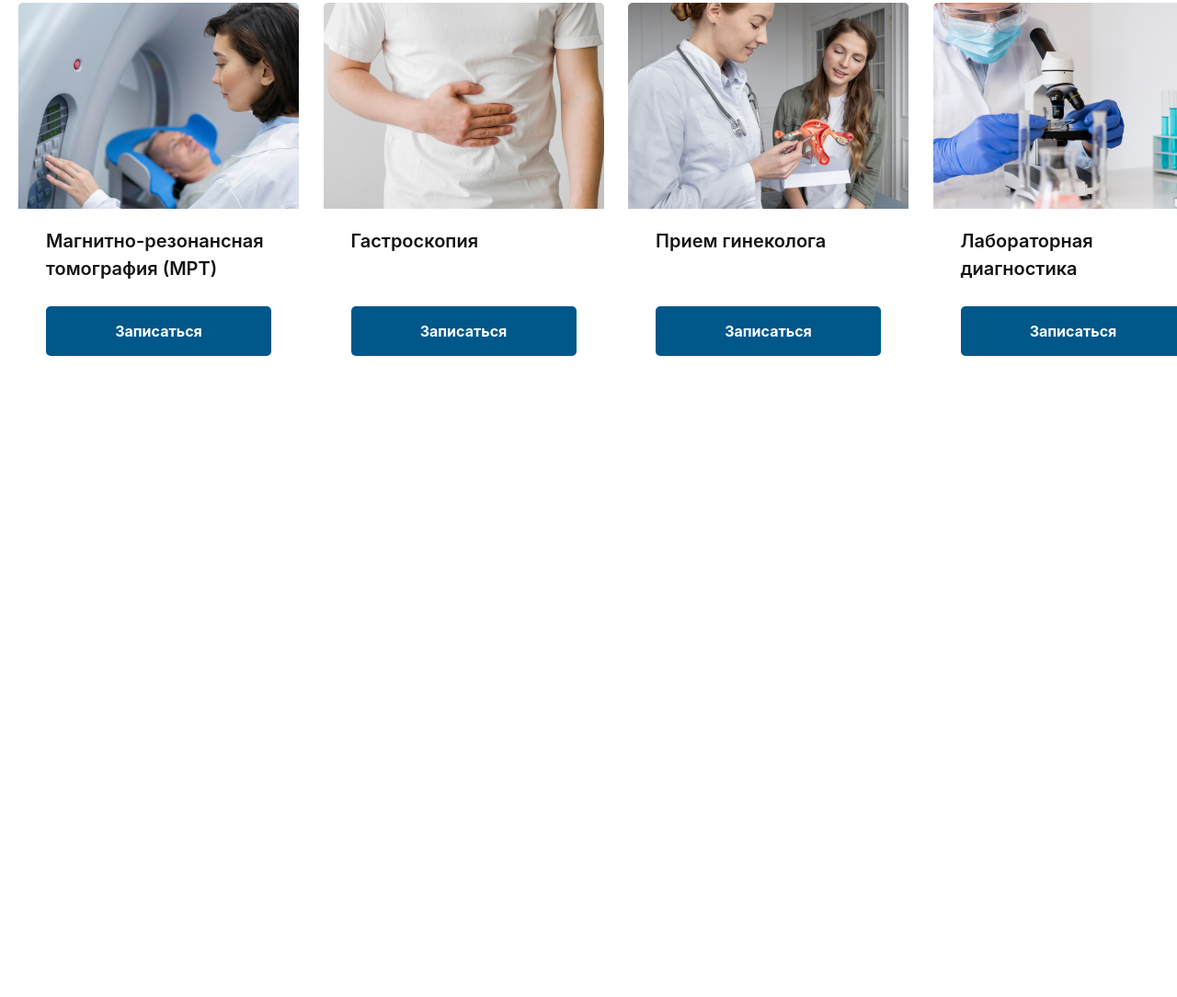
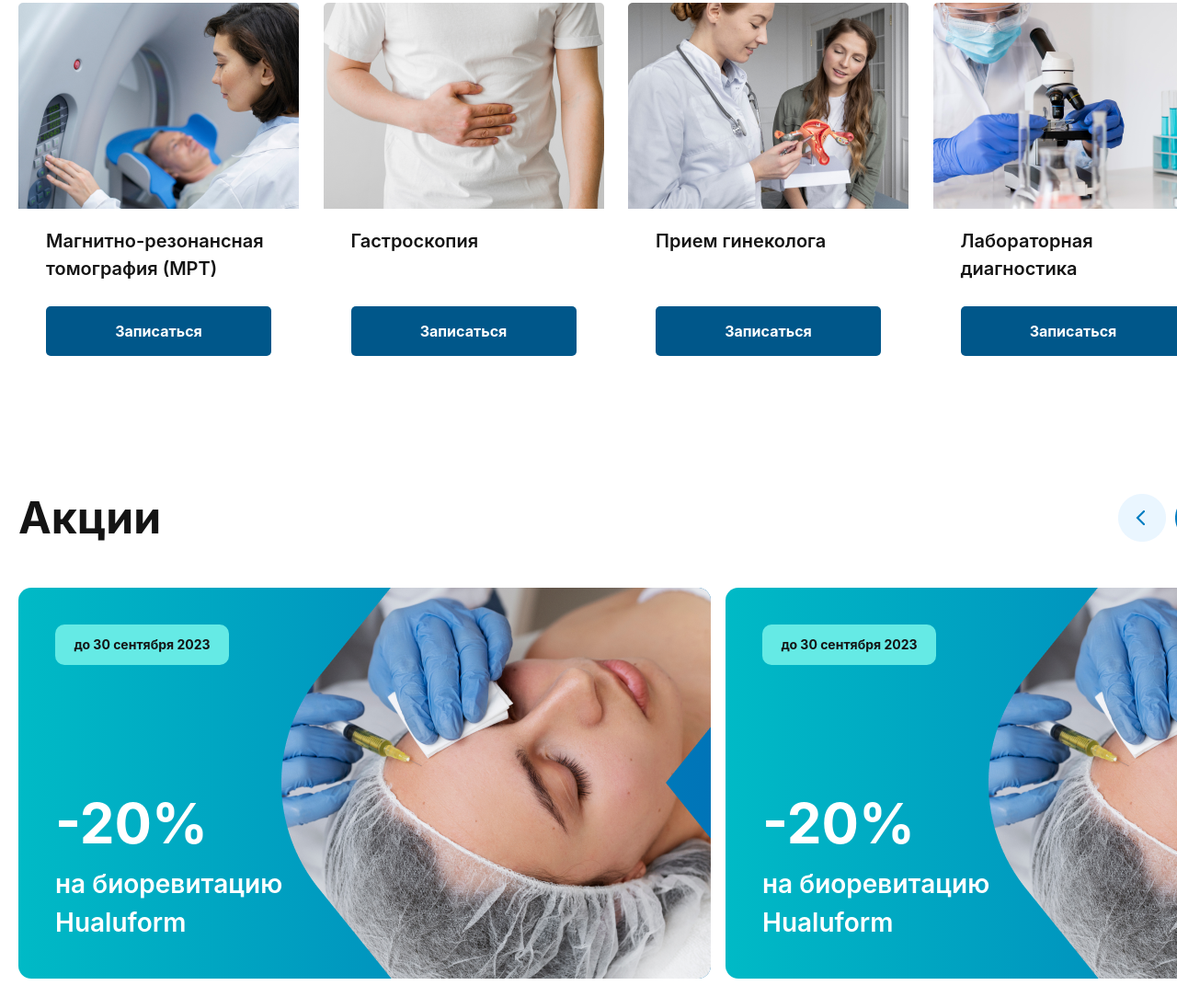
Before and after one commit to ramaz1k/exam-4, a website: page index.html in a window 1280 px wide. Shown: the part 2689-3773 px from the top of the page at 92% size. Before the commit the page ends 3096 px from the top, so only its background shows below. Drawn offline with nearby package versions, Linux system fonts and the light colour scheme; files that its build step writes are made by us from their sources.

Commit message:
created: 6th section

```diff
--- a/index.html
+++ b/index.html
@@ -232,6 +232,39 @@
                 </div>
             </div>
         </section>
+
+        <section class="w-full p-5 lg:w-[1350px] m-auto mt-[100px] h-auto flex flex-col gap-[40px]">
+            <div class="w-full flex flex-col gap-[20px] lg:flex-row justify-between lg:items-center items-start">
+                <h1 class="text-[48px] font-bold text-[#141414]">Акции</h1>
+                <img src="./images/Slider Buttons.png" alt="">
+            </div>
+            <div class="flex overflow-x-auto gap-4 snap-x scrollbar-none">
+                <div class="shrink-0 snap-center w-[305px] lg:w-[753px] h-auto lg:h-[425px] rounded-[14px] flex flex-col lg:flex-row justify-between gap-[20px] items-center" style="background-image: linear-gradient(to right, #00BAC6, #0074B8);">
+                    <div class="flex flex-col gap-[15px] p-5 lg:p-10 lg:h-full lg:justify-between w-full lg:w-[240px]">
+                        <button class="w-[189px] h-[44px] rounded-[10px] bg-[#65EAE5] text-[#141414] text-[14px] font-bold ">до 30 сентября 2023</button>
+                        <div class="flex flex-col">
+                            <p class="text-[60px] text-white font-bold">-20%</p>
+                            <p class="text-[28px] text-white font-semibold lg:w-[250px]">на биоревитацию Hualuform</p>
+                        </div>
+                    </div>
+                    <img src="./images/image (48).png" alt="">
+                </div>
+                <div class="shrink-0 snap-center w-[305px] lg:w-[753px] h-auto lg:h-[425px] rounded-[14px] flex flex-col lg:flex-row justify-between gap-[20px] items-center" style="background-image: linear-gradient(to right, #00BAC6, #0074B8);">
+                    <div class="flex flex-col gap-[15px] p-5 lg:p-10 lg:h-full lg:justify-between w-full lg:w-[240px]">
+                        <button class="w-[189px] h-[44px] rounded-[10px] bg-[#65EAE5] text-[#141414] text-[14px] font-bold ">до 30 сентября 2023</button>
+                        <div class="flex flex-col">
+                            <p class="text-[60px] text-white font-bold">-20%</p>
+                            <p class="text-[28px] text-white font-semibold lg:w-[250px]">на биоревитацию Hualuform</p>
+                        </div>
+                    </div>
+                    <img src="./images/image (48).png" alt="">
+                </div>
+            </div>
+        </section>
+
+        <section class="">
+
+        </section>
     </main>
 </body>
 </html>
```
Also changed, not shown: images/image (48).png (added).
